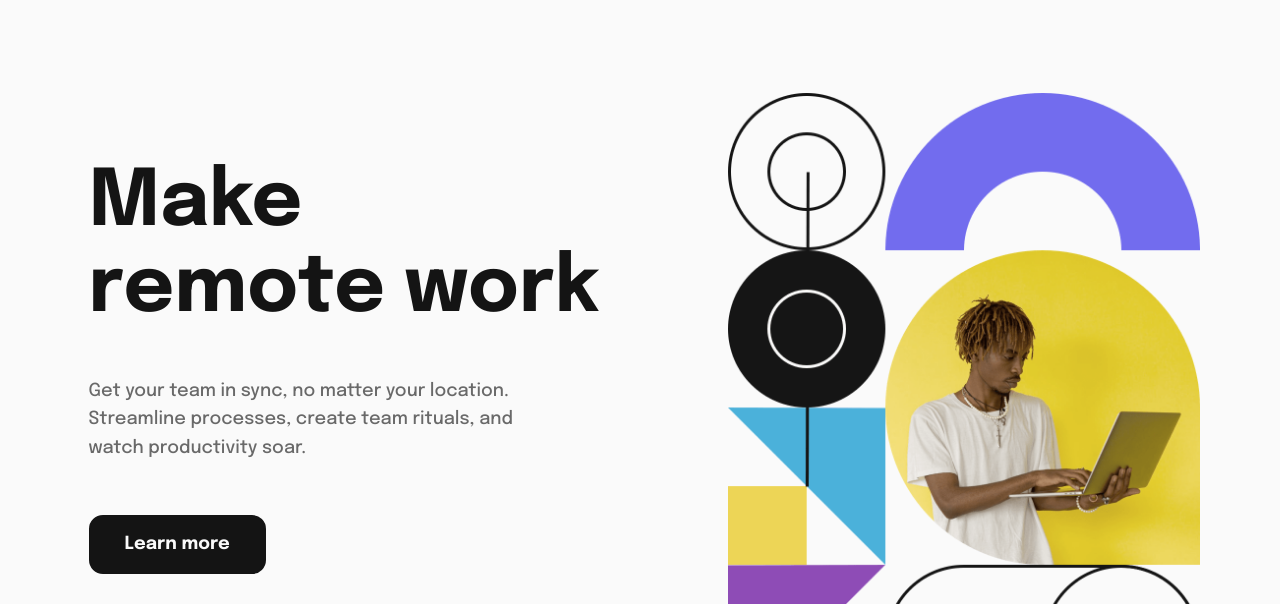
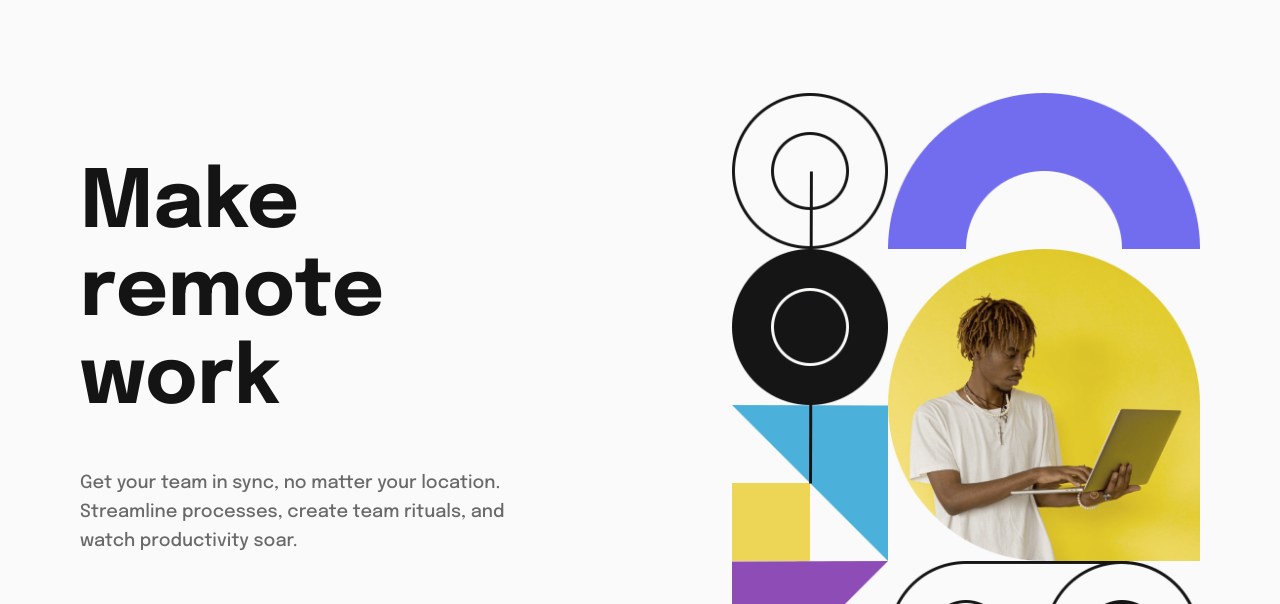
Before and after one commit to psudo-dev/frontend-mentor_-_intro-section-with-dropdown-navigation, a website built with Vite: page index.html in a window 1280 px wide. Shown: the part 76-680 px from the top of the page. Built offline with nearby package versions, Linux system fonts and the light colour scheme.

Commit message:
Update style.css

```diff
--- a/css/style.css
+++ b/css/style.css
@@ -492,7 +492,7 @@ button {
 		padding-inline: clamp(1rem, -3.02rem + 7.843vw, 2.5rem);
 		padding-block: 2rem;
 		margin-inline: auto;
-		gap: clamp(3rem, -7.789rem + 21.053vw, 4rem);
+		gap: clamp(3rem, -7.789rem + 21.053vw, 4.5rem);
 		max-width: 75rem;
 	}
 
@@ -516,7 +516,7 @@ button {
 	}
 
 	.hero__title {
-		font-size: clamp(3rem, -0.776rem + 7.368vw, 4.875rem);
+		font-size: clamp(3rem, -0.776rem + 7.368vw, 5rem);
 		padding-block-start: clamp(0rem, -10.789rem + 21.053vw, 4rem);
 		overflow-wrap: normal;
 	}
```
